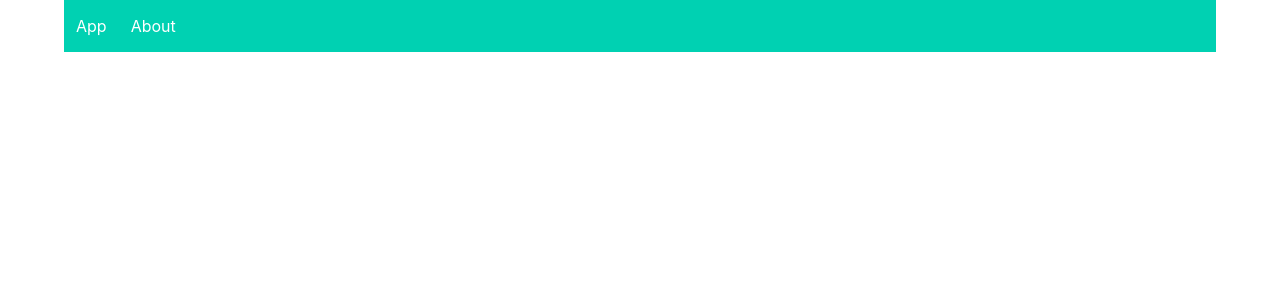
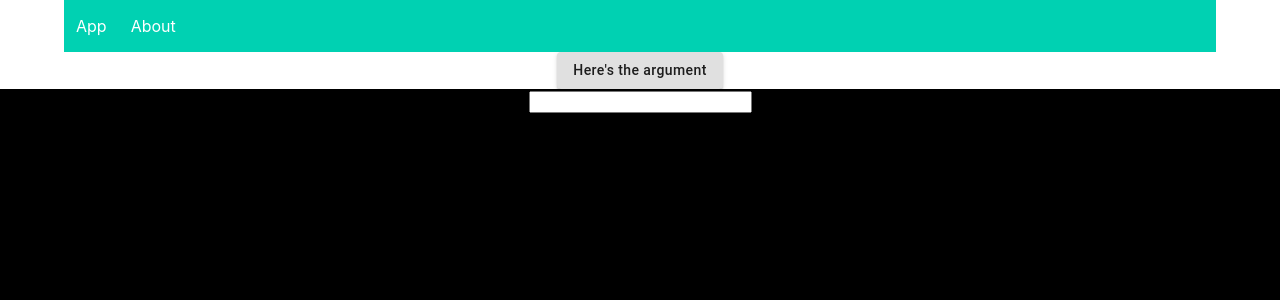
Before and after one commit to merezal/debayt.io, a React (Create React App) app: page / in a window 1280 px wide. Shown: the top 300 px of the page. Built offline with nearby package versions, Linux system fonts and the light colour scheme.

Commit message:
Click Bubbles to expand with insert

```diff
--- a/public/index.html
+++ b/public/index.html
@@ -15,6 +15,7 @@
   </head>
   <body>
     <noscript>You need to enable JavaScript to run this app.</noscript>
+    <script defer src="https://use.fontawesome.com/releases/v5.3.1/js/all.js"></script>
     <div id="root"></div>
   </body>
 </html>
--- a/src/App.css
+++ b/src/App.css
@@ -1,6 +1,3 @@
-html{
-  background-color:#474747;
-}
 body{
   margin: 0;
   padding: 0;
@@ -9,9 +6,6 @@ body{
     sans-serif;
   -webkit-font-smoothing: antialiased;
   -moz-osx-font-smoothing: grayscale;
-}
-.App{
-  background-color: tan;
 }
 a{
   color: black;
--- a/src/App.tsx
+++ b/src/App.tsx
@@ -2,21 +2,23 @@ import React from 'react';
 import 'bulma/css/bulma.css';
 import {BrowserRouter as Router, Route} from 'react-router-dom';
 import Header from './components/Header';
-import About from './pages/About';
+import Engine from './components/Engine';
+import About from './components/pages/About';
+
 
 const App: React.FC = () => {
-  let state={
-   page: 'main'
+  let state: object={
+    running: 'true',
   }
   return (
     <Router>
-    <script defer src="https://use.fontawesome.com/releases/v5.3.1/js/all.js"></script>
-    <div className="App">
-      <Header />
-      <Route exact path='/about' component={About}>
-
-      </Route>
-    </div>
+    <Route exact path='/' >
+      <div className="App">
+        <Header />
+        <Engine status={state}/>
+      </div>
+    </Route>
+    <Route exact path='/about' component={About}></Route>
     </Router>
   );
 }
--- /dev/null
+++ b/src/components/Bubble.css
@@ -0,0 +1,12 @@
+.Thought{
+    text-align: center;
+}
+.Thought:hover{
+    cursor: pointer;
+}
+.modalBlock{
+    position: absolute;
+    background-Color: black;
+    height: 100vh;
+    width: 100vw;
+}
--- /dev/null
+++ b/src/components/Bubble.tsx
@@ -0,0 +1,53 @@
+import React from 'react';
+import './Bubble.css';
+import Button from '@material-ui/core/Button';
+import Modal from './Modal';
+
+
+class Bubble extends React.Component <any> {
+
+/*    constructor(){
+        super()
+        this.state={
+            Hidden: true
+        }
+    }*/
+    render(){
+        let modalState: boolean=false;
+
+        let editContent = () => {
+            console.log("Clicked", modalState, "to", !modalState);
+            modalState= !modalState;
+        }
+
+        let txtCont=this.props.content.argument;
+
+
+        let toggleVisibility = (bool: boolean) => {
+            if(bool){
+                return{
+                    visibility: 'visible',
+                }
+            }
+            else{
+                return{
+                    visibility: 'hidden',
+                }
+            }
+        }
+
+
+        return(
+            <div className='Thought'>
+
+                {/* This is the Text/Button */}
+                <Button variant="contained" style={{textTransform: 'none'}} onClick={editContent}>{txtCont}</Button>
+
+                {/* This is the [hidden] modal backdrop */}
+                <Modal style={toggleVisibility(false) as React.CSSProperties}/>
+            </div>
+        );
+    }
+}
+
+export default Bubble;
--- /dev/null
+++ b/src/components/Engine.tsx
@@ -0,0 +1,26 @@
+import React from 'react';
+import Bubble from './Bubble';
+
+interface EngineState{
+    running: string;
+}
+
+class Engine extends React.Component<any>{
+    render(){
+        //Content:
+        //This will be the object that holds an argument, as well as tracking id.
+        let Content: object={
+            id: "x",
+            argument: "Here's the argument"
+        }
+
+        console.log(this.props.status);
+        return(
+            <div className="Container">
+                    <Bubble content={Content} />
+            </div>
+        );
+    }
+}
+
+export default Engine;
--- a/src/components/Header.tsx
+++ b/src/components/Header.tsx
@@ -1,7 +1,7 @@
 import React from 'react';
 import {Link} from 'react-router-dom';
 
-
+/* Component for the navigation between pages */
 const Header: React.FC = () => {
     return (
         <nav className='navbar is-primary container'>
@@ -17,7 +17,7 @@ const Header: React.FC = () => {
         </nav>
     );
 }
-
+/*
 let headerStyle = {
     display: 'flex',
     flexBasis: 'fit-content',
@@ -32,6 +32,6 @@ let headerStyle = {
     borderRadius: '50px',
     textDecoration: 'none',
 }
-
+*/
 
 export default Header;
--- /dev/null
+++ b/src/components/Modal.tsx
@@ -0,0 +1,13 @@
+import React from 'react';
+
+class Modal extends React.Component<any>{
+    render(){
+        return(
+            <div className="modalBlock">
+             <input type="text"></input>
+            </div>
+        );
+    }
+}
+
+export default Modal;
--- /dev/null
+++ b/src/components/pages/About.tsx
@@ -0,0 +1,15 @@
+import React from 'react';
+import './About.css';
+
+export default function About(){
+    return(
+        <React.Fragment>
+            <div  className='card'>
+                <div className='card-content'>
+                    <strong className='title'>ABOUT THIS PROJECT</strong>
+                    <p>This is a project. What about it?</p>
+                </div>
+            </div>
+        </React.Fragment>
+    )
+}
--- a/src/pages/About.tsx
+++ /dev/null
@@ -1,14 +0,0 @@
-import React from 'react';
-import './About.css';
-
-export default function About(){
-    return(
-        <React.Fragment>
-            <div  className='information'>
-                <strong>ABOUT THIS PROJECT</strong>
-                <p>This is a project.</p>
-                <p>What about it?</p>
-            </div>
-        </React.Fragment>
-    )
-}
```
Also changed, not shown: src/components/pages/About.css (renamed from src/pages/About.css).
